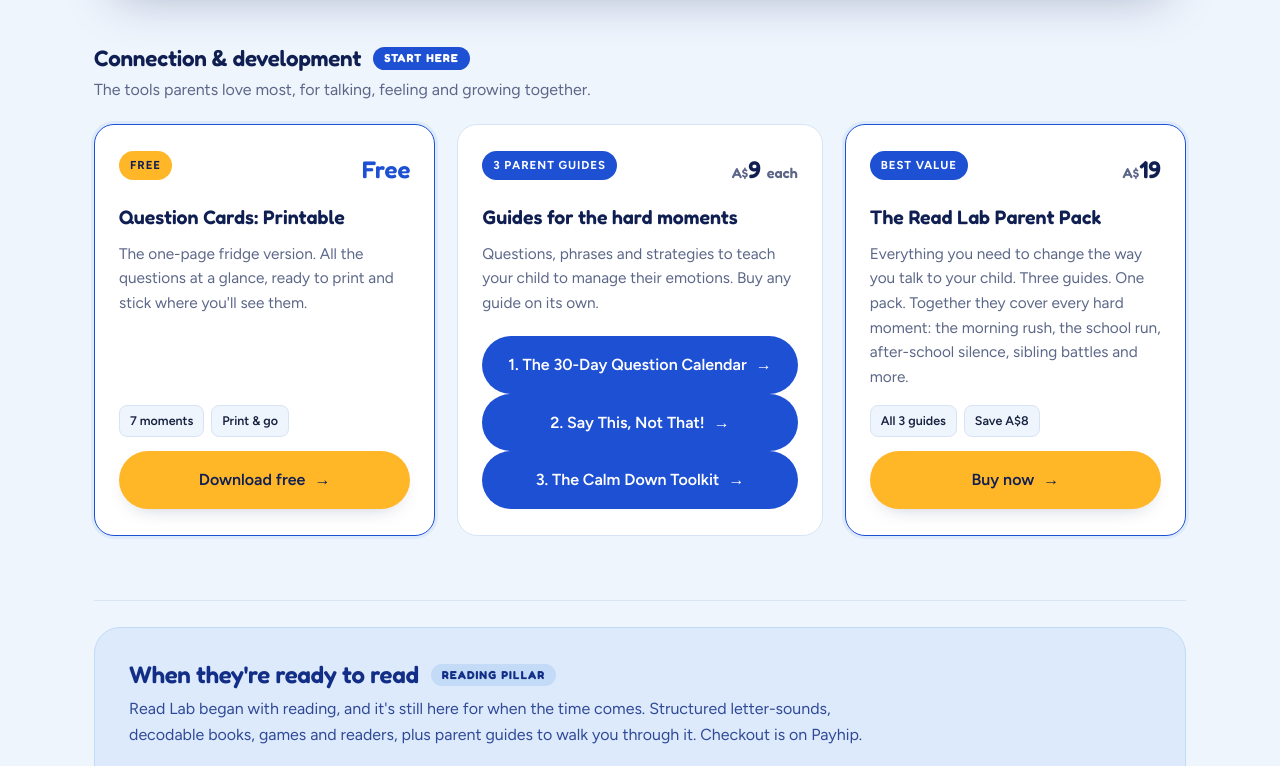
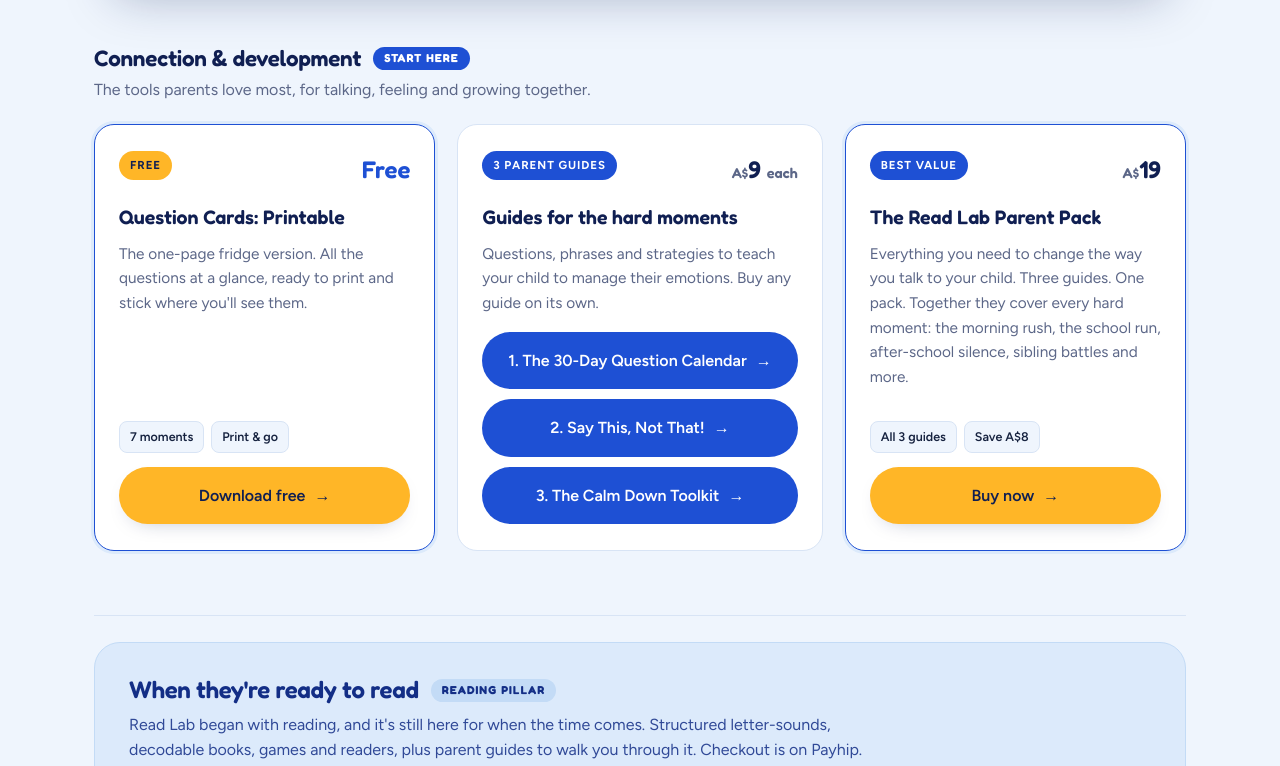
Before and after one commit to ryanpwearne6-web/readlab-site, a website: page public/index.html in a window 1280 px wide. Shown: the part 3613-4379 px from the top of the page. Drawn offline with Linux system fonts and the light colour scheme.

Commit message:
Update index.html

```diff
--- a/public/index.html
+++ b/public/index.html
@@ -261,7 +261,12 @@
   @media(prefers-reduced-motion:reduce){
     *{animation:none!important;transition:none!important;scroll-behavior:auto!important}
     .reveal{opacity:1;transform:none}
-  }
+  }/* ===== CARD GRID: equal thirds on desktop, one tile on phones ===== */
+  .cards{display:grid;grid-template-columns:repeat(3,1fr);gap:22px;align-items:stretch}
+  .p-card{height:100%}
+  .p-actions{margin-top:auto;display:flex;flex-direction:column;gap:10px}
+  .p-actions .btn{width:100%;justify-content:center}
+  @media(max-width:900px){ .cards{grid-template-columns:1fr} }
 </style>
 </head>
 <body>
```
